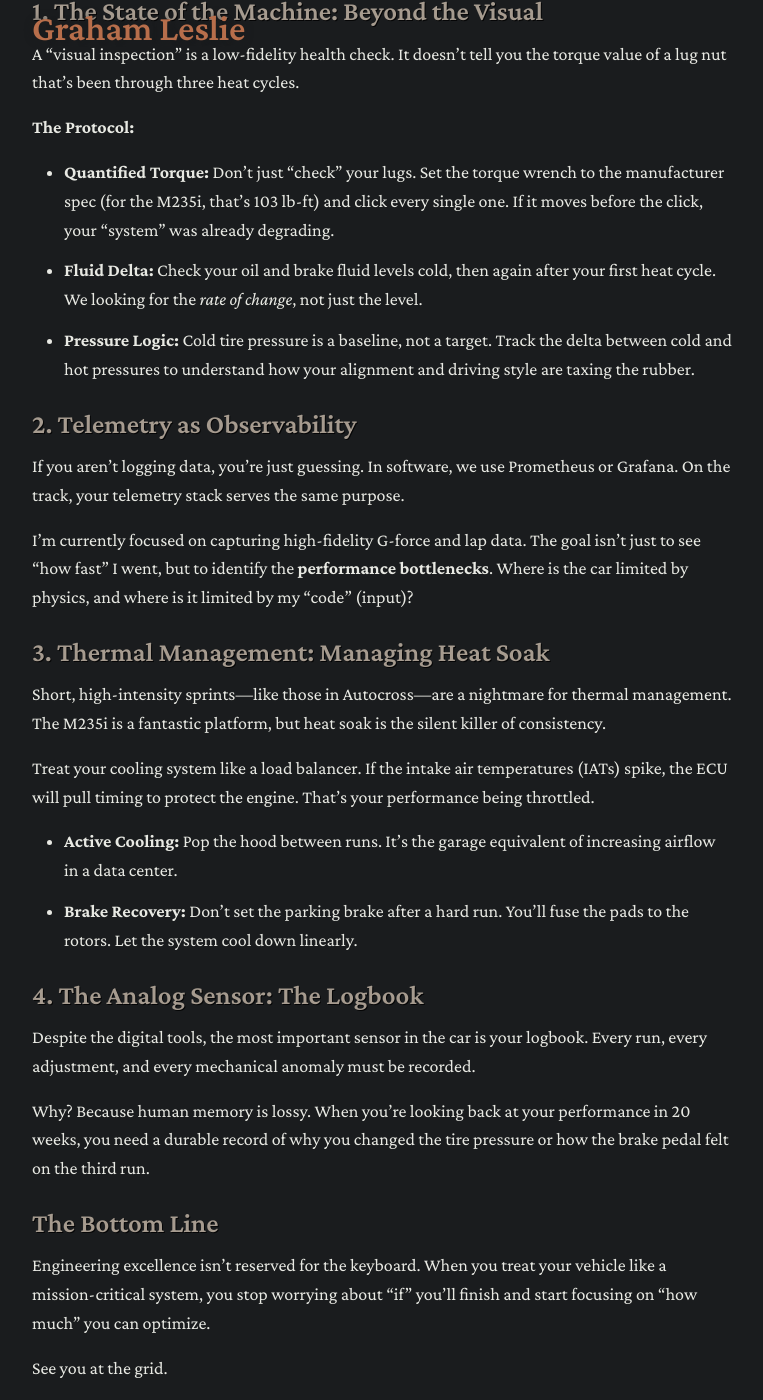
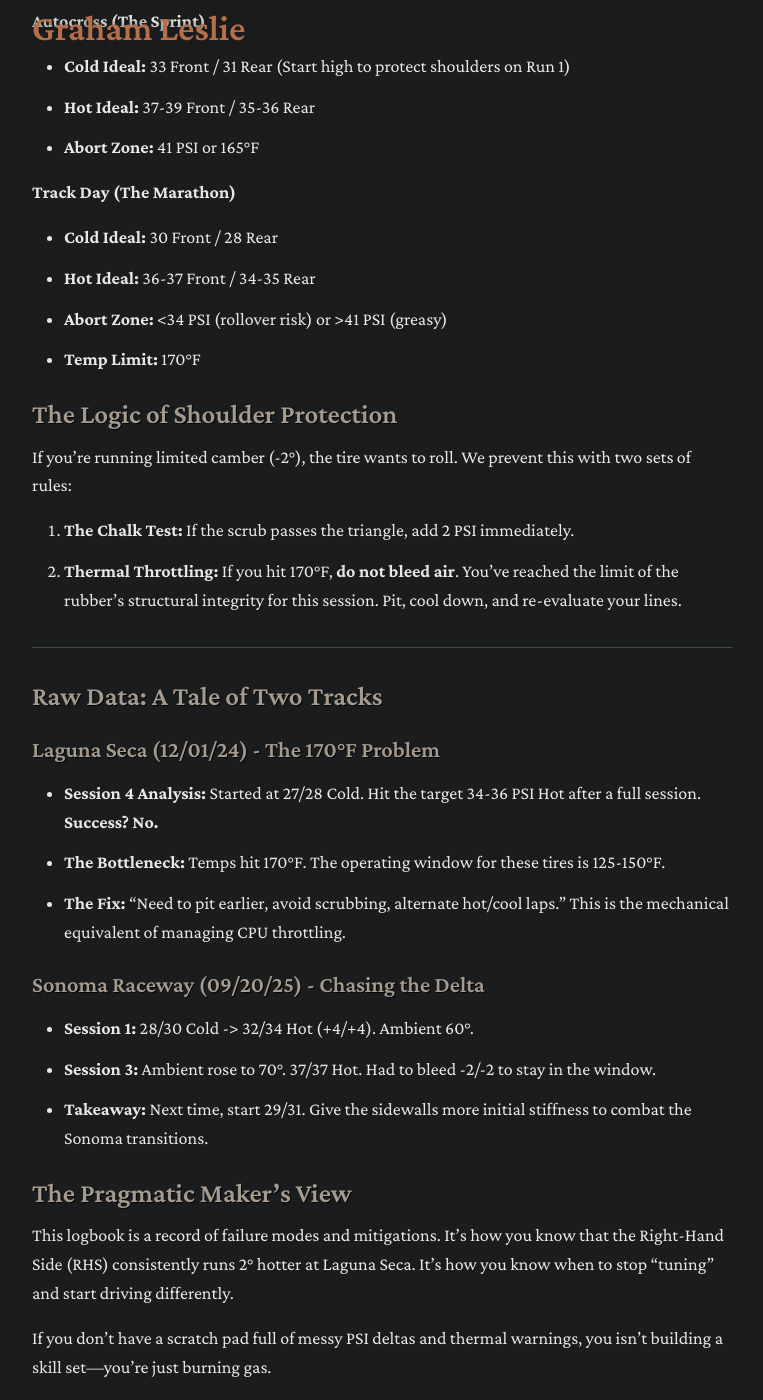
Before and after one commit to grahamleslie/grahamleslie.github.io, a Jekyll site: the page built from _posts/2026-06-29-track-day-checklist.md, in a window 1280 px wide and 1400 px high, scrolled down 542 px. Shown: the whole window, without its empty margins (258-1021 px from the left). Built offline with Jekyll 4.4.1, drawn with Linux system fonts in a browser that asks for light colours; nearby versions of some CDN libraries; some web fonts are replaced; some of the changed text lies outside the part shown.

Commit message:
Rewrite post using raw garage notes for authenticity

```diff
--- a/_posts/2026-06-29-track-day-checklist.md
+++ b/_posts/2026-06-29-track-day-checklist.md
@@ -1,46 +1,53 @@
 ---
 layout: post
-title: "The Pre-Flight Checklist: Engineering Out Track Day Failures"
+title: "The Logbook: Engineering the Perfect PSI"
 date: 2026-06-29
 categories: [Engineering, Mechanics]
-tags: [BMW M235i, Autocross, Systems Engineering, Maintenance]
+tags: [BMW M235i, Yokohama AD09, Sonoma Raceway, Laguna Seca]
 ---
 
-In systems engineering, we don’t hope for uptime; we architect for it. We use health checks, circuit breakers, and rigorous observablity. Yet, I see seasoned engineers show up to a track day or an AX event with little more than "enough gas" and a positive attitude.
+In software, we have Prometheus. On the track, you have a logbook. Without it, you aren't "testing"—you're just driving.
 
-Most track day DNFs (Did Not Finish) or mechanical failures aren't the result of a catastrophic engine blow-out. They are the result of neglecting the basic state of the machine—failures that could have been caught by a simple, quantified pre-flight checklist.
+Most amateur drivers obsess over horsepower. The professionals obsess over their contact patch. If you're running a car like the M235i with only -2 degrees of camber, your tire pressure isn't just about grip; it's about insurance. One bad heat cycle on a set of Yokohama AD09s can scrub your shoulders into oblivion if you aren't disciplined.
 
-If you're preparing for something like the GGC AX Competitive Event, you need to stop thinking like a "driver" and start thinking like a "Systems Operator."
+Here is what actual track-side observability looks like.
 
-### 1. The State of the Machine: Beyond the Visual
-A "visual inspection" is a low-fidelity health check. It doesn't tell you the torque value of a lug nut that's been through three heat cycles.
+### The Standard Library: Yokohama AD09 Specs
+These aren't suggestions; they are the boundary conditions for the system.
 
-**The Protocol:**
-- **Quantified Torque:** Don't just "check" your lugs. Set the torque wrench to the manufacturer spec (for the M235i, that’s 103 lb-ft) and click every single one. If it moves before the click, your "system" was already degrading.
-- **Fluid Delta:** Check your oil and brake fluid levels cold, then again after your first heat cycle. We looking for the *rate of change*, not just the level.
-- **Pressure Logic:** Cold tire pressure is a baseline, not a target. Track the delta between cold and hot pressures to understand how your alignment and driving style are taxing the rubber.
+**Autocross (The Sprint)**
+*   **Cold Ideal:** 33 Front / 31 Rear (Start high to protect shoulders on Run 1)
+*   **Hot Ideal:** 37-39 Front / 35-36 Rear
+*   **Abort Zone:** 41 PSI or 165°F
 
-### 2. Telemetry as Observability
-If you aren't logging data, you're just guessing. In software, we use Prometheus or Grafana. On the track, your telemetry stack serves the same purpose.
+**Track Day (The Marathon)**
+*   **Cold Ideal:** 30 Front / 28 Rear
+*   **Hot Ideal:** 36-37 Front / 34-35 Rear
+*   **Abort Zone:** <34 PSI (rollover risk) or >41 PSI (greasy)
+*   **Temp Limit:** 170°F
 
-I’m currently focused on capturing high-fidelity G-force and lap data. The goal isn't just to see "how fast" I went, but to identify the **performance bottlenecks**. Where is the car limited by physics, and where is it limited by my "code" (input)?
+### The Logic of Shoulder Protection
+If you’re running limited camber (-2°), the tire wants to roll. We prevent this with two sets of rules:
+1.  **The Chalk Test:** If the scrub passes the triangle, add 2 PSI immediately.
+2.  **Thermal Throttling:** If you hit 170°F, **do not bleed air**. You’ve reached the limit of the rubber's structural integrity for this session. Pit, cool down, and re-evaluate your lines.
 
-### 3. Thermal Management: Managing Heat Soak
-Short, high-intensity sprints—like those in Autocross—are a nightmare for thermal management. The M235i is a fantastic platform, but heat soak is the silent killer of consistency.
+---
 
-Treat your cooling system like a load balancer. If the intake air temperatures (IATs) spike, the ECU will pull timing to protect the engine. That’s your performance being throttled.
-- **Active Cooling:** Pop the hood between runs. It’s the garage equivalent of increasing airflow in a data center.
-- **Brake Recovery:** Don't set the parking brake after a hard run. You'll fuse the pads to the rotors. Let the system cool down linearly.
+### Raw Data: A Tale of Two Tracks
 
-### 4. The Analog Sensor: The Logbook
-Despite the digital tools, the most important sensor in the car is your logbook. Every run, every adjustment, and every mechanical anomaly must be recorded.
+#### Laguna Seca (12/01/24) - The 170°F Problem
+*   **Session 4 Analysis:** Started at 27/28 Cold. Hit the target 34-36 PSI Hot after a full session. **Success? No.**
+*   **The Bottleneck:** Temps hit 170°F. The operating window for these tires is 125-150°F.
+*   **The Fix:** "Need to pit earlier, avoid scrubbing, alternate hot/cool laps." This is the mechanical equivalent of managing CPU throttling.
 
-Why? Because human memory is lossy. When you're looking back at your performance in 20 weeks, you need a durable record of why you changed the tire pressure or how the brake pedal felt on the third run.
+#### Sonoma Raceway (09/20/25) - Chasing the Delta
+*   **Session 1:** 28/30 Cold -> 32/34 Hot (+4/+4). Ambient 60°.
+*   **Session 3:** Ambient rose to 70°. 37/37 Hot. Had to bleed -2/-2 to stay in the window.
+*   **Takeaway:** Next time, start 29/31. Give the sidewalls more initial stiffness to combat the Sonoma transitions.
 
-### The Bottom Line
-Engineering excellence isn't reserved for the keyboard. When you treat your vehicle like a mission-critical system, you stop worrying about "if" you'll finish and start focusing on "how much" you can optimize.
+### The Pragmatic Maker’s View
+This logbook is a record of failure modes and mitigations. It’s how you know that the Right-Hand Side (RHS) consistently runs 2° hotter at Laguna Seca. It's how you know when to stop "tuning" and start driving differently.
 
-See you at the grid.
+If you don't have a scratch pad full of messy PSI deltas and thermal warnings, you isn't building a skill set—you're just burning gas.
 
 **Simple, but Significant.**
----
```
